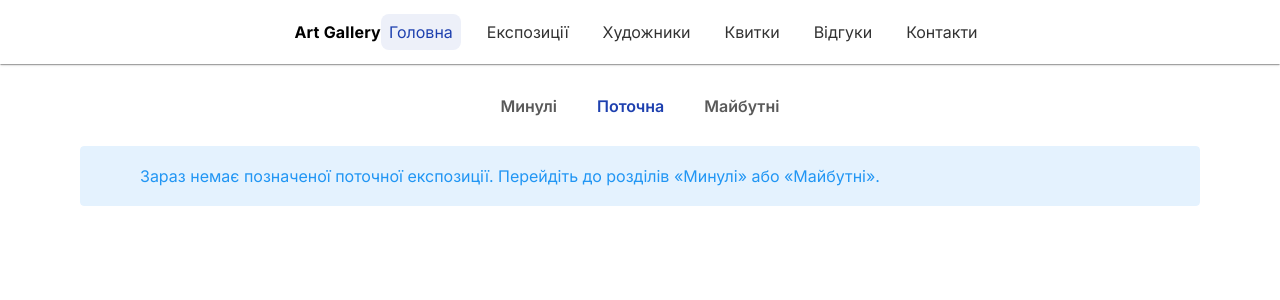
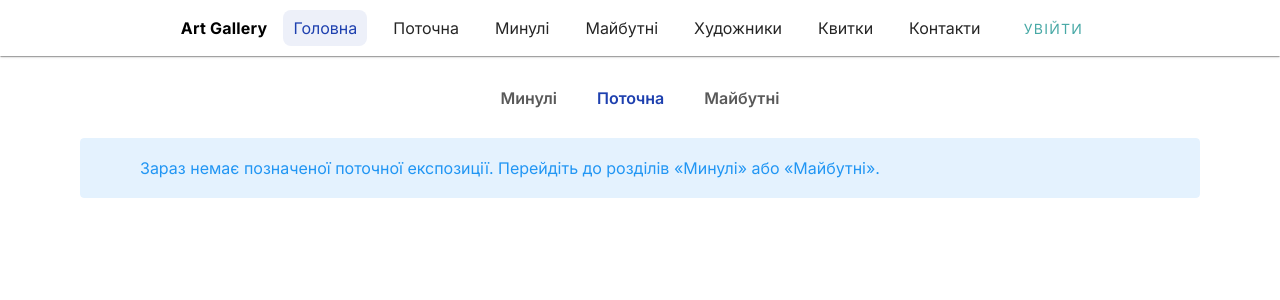
Before and after one commit to Volodymyr-Korolevych/artGallery-2026, a Nuxt app: page / in a window 1280 px wide. Shown: the top 300 px of the page. Built offline with nearby package versions, Linux system fonts and the light colour scheme; no server answers; the database is empty.

Commit message:
TASK-009-PATCH: restore login/profile/admin menu in AppHeader.vue and keep container/margins styles

```diff
--- a/components/AppHeader.vue
+++ b/components/AppHeader.vue
@@ -1,31 +1,72 @@
 <script setup lang="ts">
 const route = useRoute()
+const user = useSupabaseUser()
+const supabase = useSupabaseClient()
+const profile = ref<{ username?: string; role?: string } | null>(null)
+const menu = ref(false)
+
+const fetchProfile = async () => {
+  if (!user.value) { profile.value = null; return }
+  const { data, error } = await supabase
+    .from('profiles')
+    .select('username, role')
+    .eq('id', user.value.id)
+    .maybeSingle()
+  if (!error) profile.value = data
+}
+
+onMounted(fetchProfile)
+watch(user, () => fetchProfile())
+
+const logout = async () => {
+  await supabase.auth.signOut()
+  profile.value = null
+  navigateTo('/')
+}
+
+const isActive = (to: string) => {
+  return route.path === to || route.path.startsWith(to + '/')
+}
+
 const go = (p: string) => navigateTo(p)
-
-const links = [
-  { to: '/', label: 'Головна' },
-  { to: '/exhibitions/current', label: 'Експозиції' },  // всередині будуть підсторінки current/past/upcoming
-  { to: '/artists', label: 'Художники' },
-  { to: '/tickets', label: 'Квитки' },
-  { to: '/reviews', label: 'Відгуки' },
-  { to: '/contacts', label: 'Контакти' },
-]
 </script>
 
 <template>
-  <!-- app -> резервує простір у v-main; fixed top -->
-  <v-app-bar app flat elevation="1" color="white">
+  <!-- Білий хедер поверх сірого фону сторінки; фіксований, із контейнером -->
+  <v-app-bar app flat elevation="1" color="white" density="comfortable">
     <div class="container head">
       <div class="brand" @click="go('/')">Art Gallery</div>
+
       <nav class="nav">
-        <NuxtLink
-          v-for="l in links"
-          :key="l.to"
-          :to="l.to"
-          class="nav-link"
-          :class="{ active: route.path === l.to || route.path.startsWith(l.to + '/') }"
-        >{{ l.label }}</NuxtLink>
+        <!-- Навігація згідно зразка -->
+        <NuxtLink :to="'/'" class="nav-link" :class="{ active: isActive('/') }">Головна</NuxtLink>
+        <NuxtLink :to="'/exhibitions/current'"  class="nav-link" :class="{ active: isActive('/exhibitions/current') }">Поточна</NuxtLink>
+        <NuxtLink :to="'/exhibitions/past'"     class="nav-link" :class="{ active: isActive('/exhibitions/past') }">Минулі</NuxtLink>
+        <NuxtLink :to="'/exhibitions/upcoming'" class="nav-link" :class="{ active: isActive('/exhibitions/upcoming') }">Майбутні</NuxtLink>
+        <NuxtLink :to="'/artists'"  class="nav-link" :class="{ active: isActive('/artists') }">Художники</NuxtLink>
+        <NuxtLink :to="'/tickets'"  class="nav-link" :class="{ active: isActive('/tickets') }">Квитки</NuxtLink>
+        <NuxtLink :to="'/contacts'" class="nav-link" :class="{ active: isActive('/contacts') }">Контакти</NuxtLink>
       </nav>
+
+      <!-- Праворуч: логін/кабінет -->
+      <div class="auth">
+        <template v-if="!user">
+          <v-btn color="secondary" to="/login">Увійти</v-btn>
+        </template>
+        <template v-else>
+          <v-menu v-model="menu" :close-on-content-click="true" location="bottom">
+            <template #activator="{ props }">
+              <v-btn v-bind="props" color="secondary">
+                {{ profile?.username || 'Кабінет' }}
+              </v-btn>
+            </template>
+            <v-list>
+              <v-list-item v-if="profile?.role==='admin'" to="/admin">Адмін-панель</v-list-item>
+              <v-list-item @click="logout">Вийти</v-list-item>
+            </v-list>
+          </v-menu>
+        </template>
+      </div>
     </div>
   </v-app-bar>
 </template>
@@ -36,6 +77,7 @@ const links = [
   align-items:center;
   justify-content:space-between;
   min-height:64px;
+  gap: 16px;
 }
 .brand{
   font-weight:700;
@@ -43,15 +85,22 @@ const links = [
   cursor:pointer;
 }
 .nav{
-  display:flex; gap: 18px; align-items:center;
+  display:flex;
+  gap: 16px;
+  align-items:center;
+  flex-wrap: wrap;
 }
 .nav-link{
   text-decoration:none;
   color: inherit;
-  opacity:.8;
-  padding: 6px 8px;
+  opacity:.85;
+  padding: 6px 10px;
   border-radius: 8px;
 }
 .nav-link:hover{ opacity:1; background: rgba(0,0,0,.04); }
 .nav-link.active{ color: var(--brand); opacity:1; background: rgba(30,64,175,.08); }
+
+.auth{
+  display:flex; align-items:center;
+}
 </style>
```
